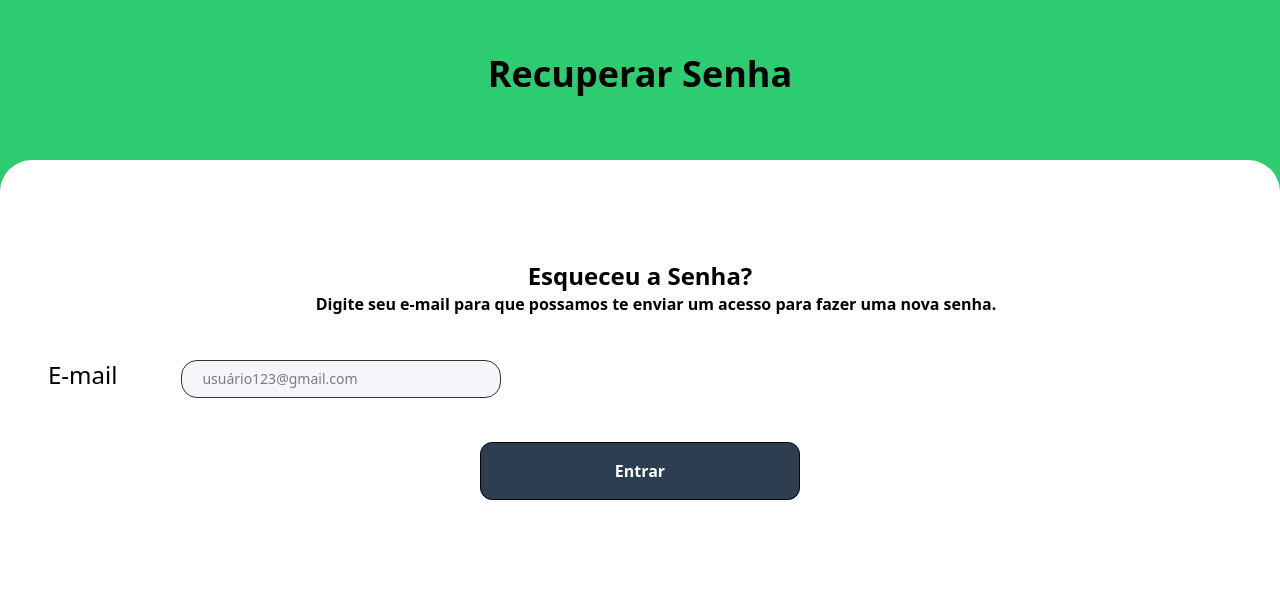
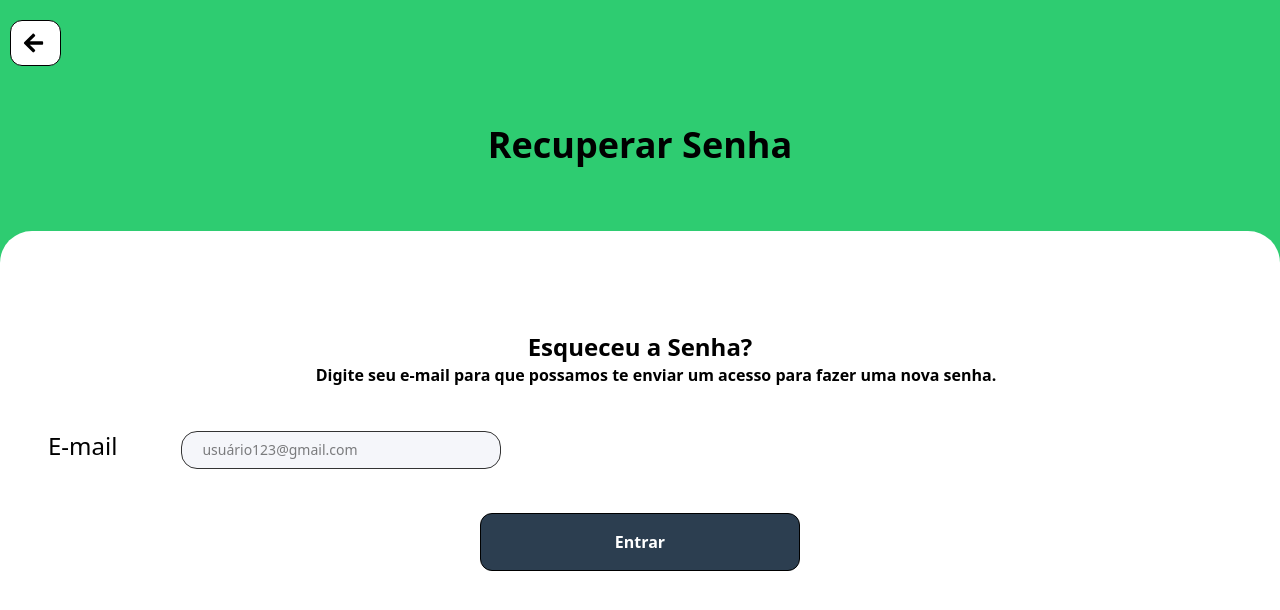
Before and after one commit to dig-ie/bolsa-nextjs-app, a Next.js app: page /ForgetPassword in a window 1280 px wide. Shown: the top 610 px of the page. Built offline with nearby package versions, Linux system fonts and the light colour scheme.

Commit message:
feat: add return page button with react-icons in pages

```diff
--- a/src/app/ForgetPassword/page.tsx
+++ b/src/app/ForgetPassword/page.tsx
@@ -1,10 +1,12 @@
 import Text from "../components/Text/Text";
 import Form from "../components/Form/Form";
 import Submit from "../components/Submit/Submit";
+import BackButton from "../components/BackButton/BackButton";
 
 export default function ForgetPassword() {
   return (
     <div className="bg-primaryGreen">
+      <BackButton href="./LoginPage"/>
         <div className="flex flex-col items-center justify-center   relative  h-40">
           <Text h1="Recuperar Senha" h2="" p="" />
         </div>
--- a/src/app/LoginPage/page.tsx
+++ b/src/app/LoginPage/page.tsx
@@ -3,11 +3,12 @@ import Form from "../components/Form/Form";
 import Text from "../components/Text/Text";
 import Link from "../components/CustomLink/CustomLink";
 import Submit from "../components/Submit/Submit";
-
+import BackButton from "../components/BackButton/BackButton";
 
 export default function Home() {
   return (
     <div className="bg-primaryGreen ">
+      <BackButton href="./mainPage"/>
       <div className="flex flex-col items-center justify-center   relative  h-40">
       <Text h1="Faça seu Login." h2="" p="" />
       </div>
```
